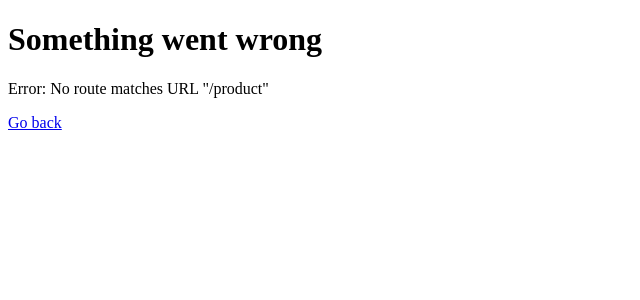
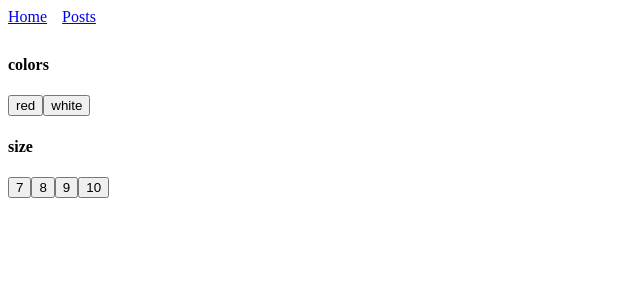
Before and after one commit to aloshvp/react-router-dom-tutorial, a React (Vite) app: page /product in a window 1280 px wide. Shown: the top 300 px of the page, without its empty margins (0-640 px from the left). Built offline with nearby package versions, Linux system fonts and the light colour scheme.

Commit message:
query params

```diff
--- a/src/App.jsx
+++ b/src/App.jsx
@@ -5,6 +5,7 @@ import Home from './pages/Home'
 import PostList from './pages/PostList'
 import { PostLoader } from './pages/PostList'
 import PostComments from './pages/PostComments'
+import Product from "./pages/Product"
 // import Header from './components/Header'
 import Error from './components/Error'
 import Login from './components/Login'
@@ -42,6 +43,10 @@ const router = createBrowserRouter([
         path: "/posts/:postId",
         element: <PostComments />
       },
+      {
+        path: "/product",
+        element: <Product />
+      },
     ]
   }
 ])
--- a/src/components/RequiredAuth.jsx
+++ b/src/components/RequiredAuth.jsx
@@ -1,5 +1,5 @@
 import React from 'react'
-import { Link, Navigate, useNavigate } from 'react-router-dom';
+import { Link, Navigate } from 'react-router-dom';
 
 const RequiredAuth = ({ children }) => {
 
--- /dev/null
+++ b/src/pages/Product.jsx
@@ -0,0 +1,26 @@
+import React from 'react'
+import { useSearchParams } from 'react-router-dom';
+
+const Product = () => {
+    const [searchParams, setSearchParams] = useSearchParams();
+
+    const updateSearchParams = (newParams) => {
+        const paramobj = Object.fromEntries(searchParams.entries());
+        const mergeParms = { ...paramobj, ...newParams }
+        setSearchParams(mergeParms)
+    }
+    return (
+        <div>
+            <h4>colors</h4>
+            <button onClick={() => updateSearchParams({ color: "red" })}>red</button>
+            <button onClick={() => updateSearchParams({ color: "white" })}>white</button>
+            <h4>size</h4>
+            <button onClick={() => updateSearchParams({ size: 7 })}>7</button>
+            <button onClick={() => updateSearchParams({ size: 8 })}>8</button>
+            <button onClick={() => updateSearchParams({ size: 9 })}>9</button>
+            <button onClick={() => updateSearchParams({ size: 10 })}>10</button>
+        </div >
+    )
+}
+
+export default Product;
```
